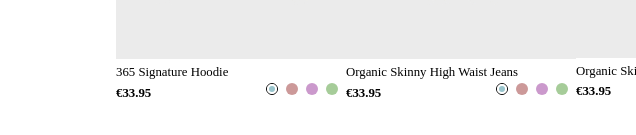
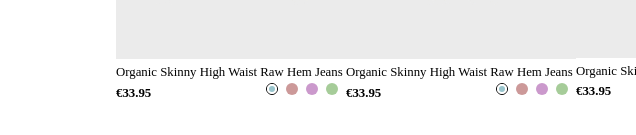
Before and after one commit to muratsarikaya/Test-Case, a website: page src/pages/index.html in a window 1280 px wide. Shown: the part 668-803 px from the top of the page, 644-1280 px from the left. Drawn offline with nearby package versions, Linux system fonts and the light colour scheme; files that its build step writes are made by us from their sources; files whose address does not match are found by name; a web font is replaced by a local one.

Commit message:
edited product name

```diff
--- a/src/pages/index.html
+++ b/src/pages/index.html
@@ -28,7 +28,7 @@
                         </div>
                         <div class="product--item-text-wrapper">
                             <div class="product--item-text-title">
-                                365 Signature Hoodie
+                                Organic Skinny High Waist Raw Hem Jeans
                             </div>
                             <div class="product--item-text-desc">
                                 <div class="product--item-text-price">€33.95</div>
@@ -50,7 +50,7 @@
                         </div>
                         <div class="product--item-text-wrapper">
                             <div class="product--item-text-title">
-                                Organic Skinny High Waist Jeans
+                                Organic Skinny High Waist Raw Hem Jeans
                             </div>
                             <div class="product--item-text-desc">
                                 <div class="product--item-text-price">€33.95</div>
@@ -72,7 +72,7 @@
                         </div>
                         <div class="product--item-text-wrapper">
                             <div class="product--item-text-title">
-                                Organic Skinny High Waist Jeans
+                                Organic Skinny High Waist Raw Hem Jeans
                             </div>
                             <div class="product--item-text-desc">
                                 <div class="product--item-text-price">€33.95</div>
```
Also changed, not shown: dist/index.html.
